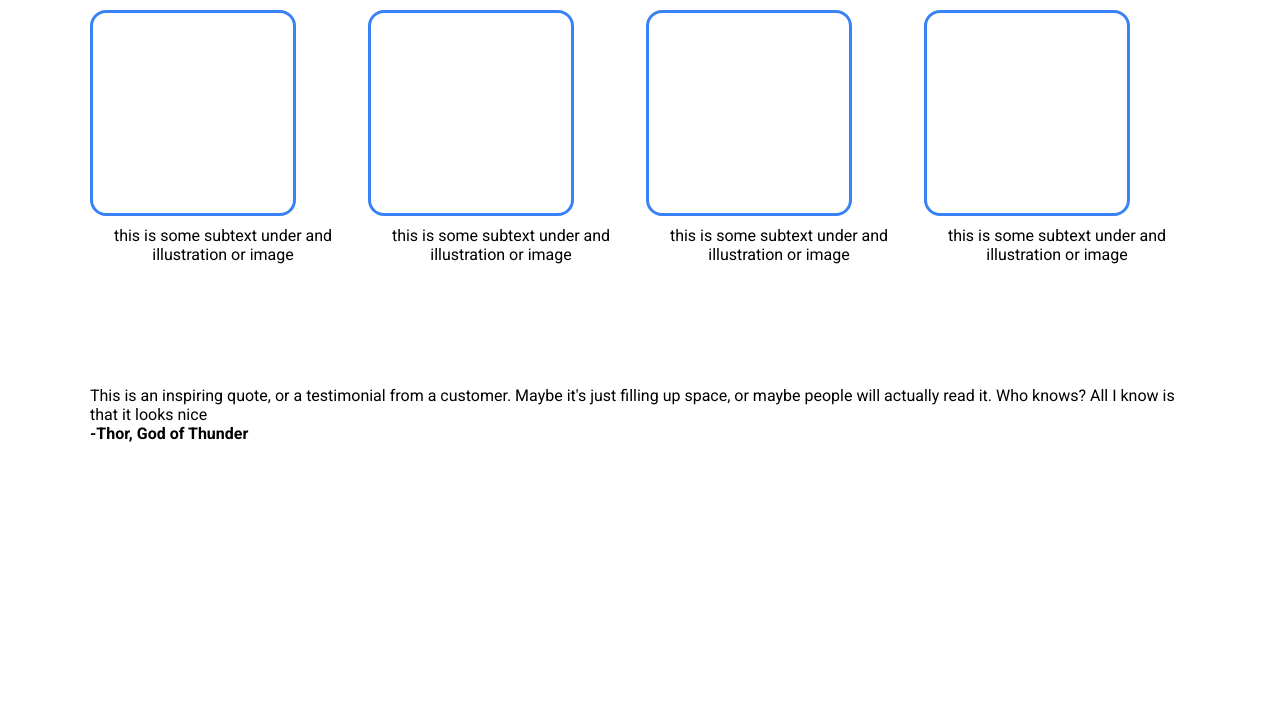
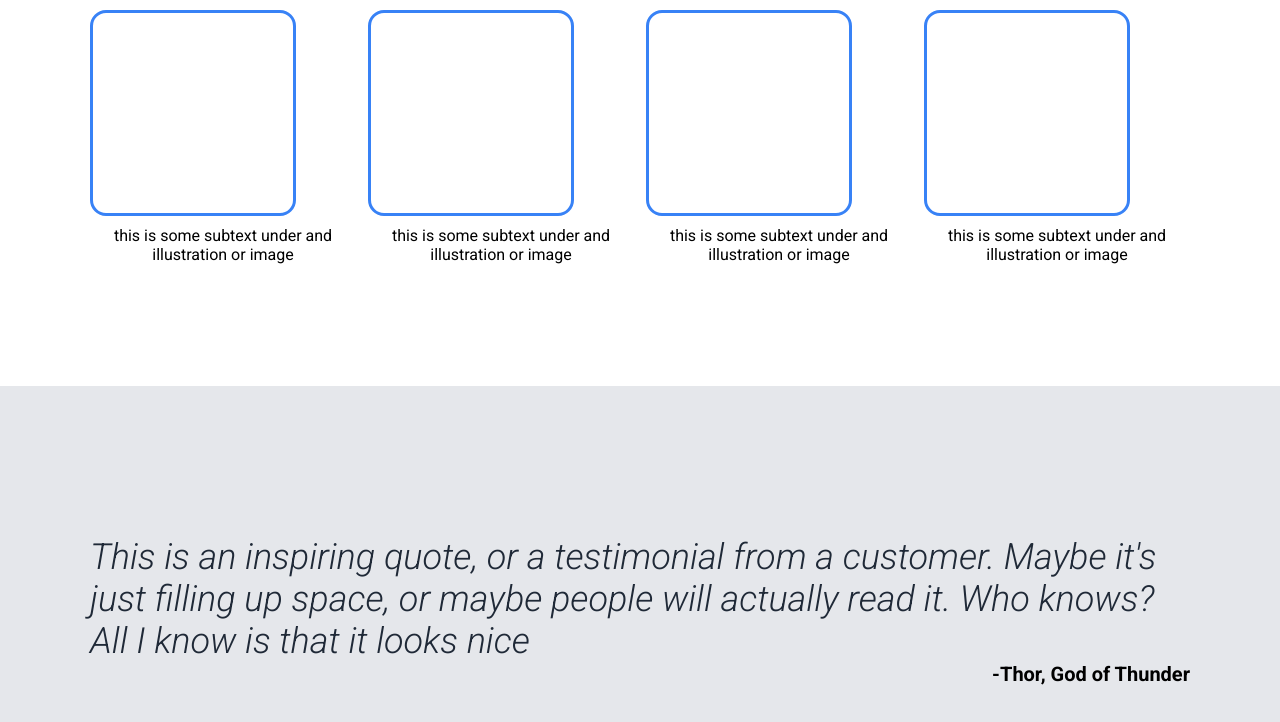
Before and after one commit to SC1703/project-landing-page, a plain HTML site: page index.html in a window 1280 px wide. Shown: the part 734-1456 px from the top of the page. Before the commit the page ends 1177 px from the top, so only its background shows below. Drawn offline with Linux system fonts and the light colour scheme.

Commit message:
The odin project - project landing page #3
changed the p element with the class of quotee to an h4
added styling to the elements in the quote section to mirror the desired outcome

```diff
--- a/index.html
+++ b/index.html
@@ -74,7 +74,7 @@
           it's just filling up space, or maybe people will actually read it. Who
           knows? All I know is that it looks nice
         </p>
-        <p class="quotee"><strong>-Thor, God of Thunder</strong></p>
+        <h4 class="quotee"><strong>-Thor, God of Thunder</strong></h4>
       </div>
     </section>
   </body>
--- a/styles.css
+++ b/styles.css
@@ -162,13 +162,24 @@ header .container {
 */
 
 .quote {
+  min-height: 450px;
+  background-color: #e5e7eb;
+  display: flex;
+  justify-content: center;
+  align-items: center;
 }
 
 .quote .container {
 }
 
 .inspiring-quote {
+  font-size: 36px;
+  font-style: italic;
+  font-weight: 300;
+  color: #1f2937;
 }
 
 .quotee {
+  font-size: 20px;
+  text-align: right;
 }
```
